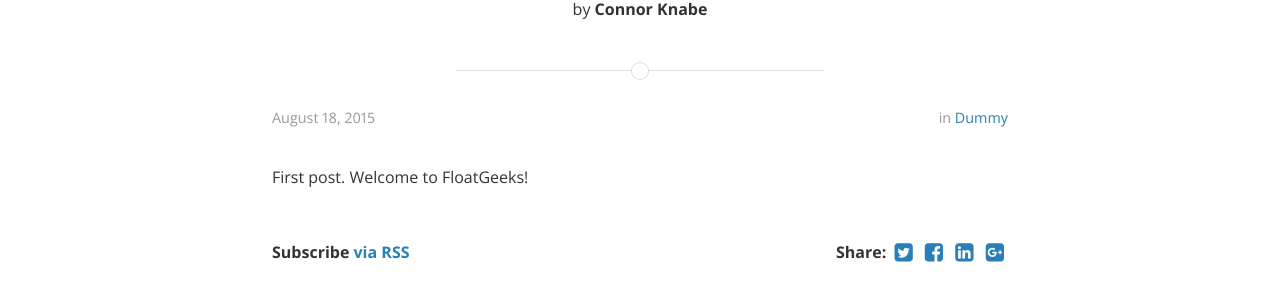
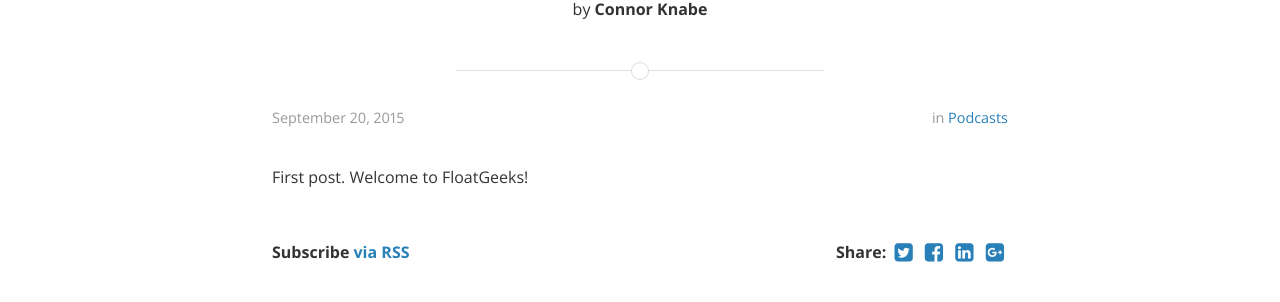
Before and after one commit to floatgeeks/floatgeeks.github.io, a Jekyll site: the page built from _posts/2015-04-18-FirstPost.markdown, in a window 1280 px wide. Shown: the part 177-479 px from the top of the page. Built offline with Jekyll 4.4.1, drawn with Linux system fonts in a browser that asks for light colours; nearby versions of some CDN libraries; comment, search, counter and statistics services are not loaded; a style sheet for code colours, icons or effects is not loaded.

Commit message:
First post updated

```diff
--- a/_posts/2015-04-18-dummy.markdown
+++ b/_posts/2015-04-18-FirstPost.markdown
@@ -1,9 +1,9 @@
 ---
 layout: post
 title:  "First Post"
-date:   2015-08-18 08:43:59
+date:   2015-09-20 08:43:59
 author: Connor Knabe
-categories: Dummy
+categories: Podcasts
 ---
 
 First post. Welcome to FloatGeeks!
```
